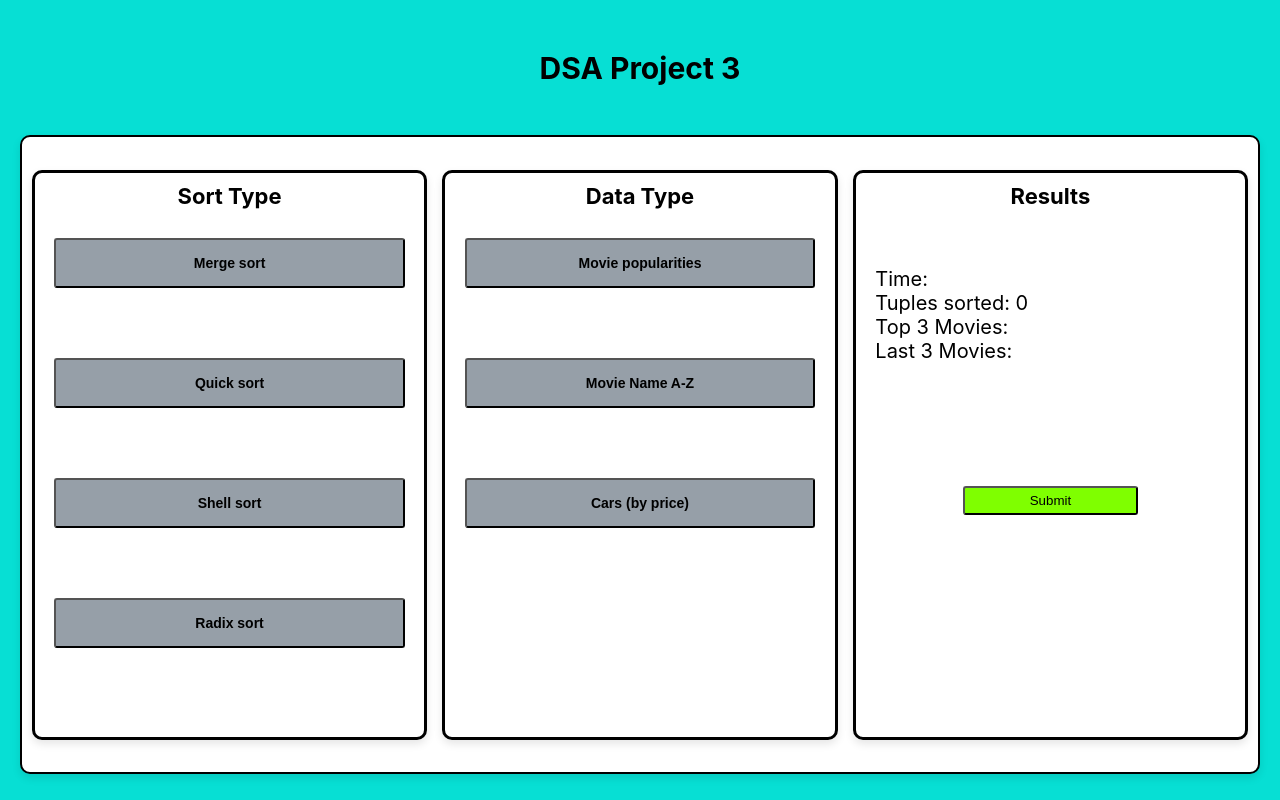
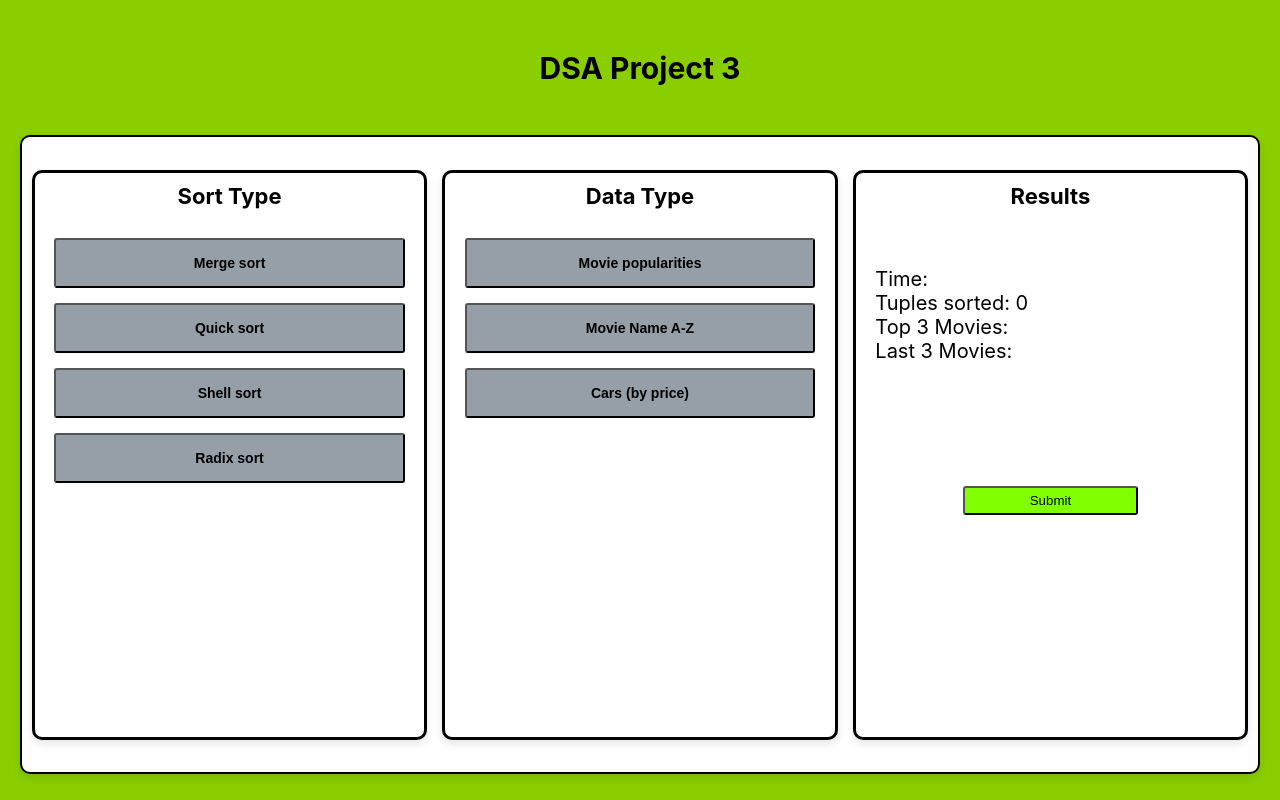
Before and after one commit to alexmerlo23/COP350-Project-3, a React (Create React App) app: page / in a window 1280 px wide. Built offline with nearby package versions, Linux system fonts and the light colour scheme.

Commit message:
Update App.css
adjusted the spacing of the buttons for the sort types
random: changed the background and button colors

```diff
--- a/src/App.css
+++ b/src/App.css
@@ -5,7 +5,7 @@
   justify-content: center;
   align-items: center;
   height: 100vh;
-  background-color: #07dfd4;
+  background-color: #8ACE00;
 }
 
 .title{
@@ -67,7 +67,7 @@
 .sortButton {
   width: 100%;
   padding: 15px;
-  margin-bottom: 20%; /* Adjust margin to ensure proper spacing */
+  margin-bottom: 15px; /* Adjust margin to ensure proper spacing */
   background-color: #969fa8;
   color: black;
   border-radius: 3px;
@@ -81,11 +81,11 @@
 }
 
 .sortButton:hover {
-  background-color: #208cff;
+  background-color: #8ACE00;
 }
 
 .sortButton.selected {
-  background-color: #208cff;
+  background-color: #8ACE00;
   color: rgb(0, 0, 0);
 }
 
```
